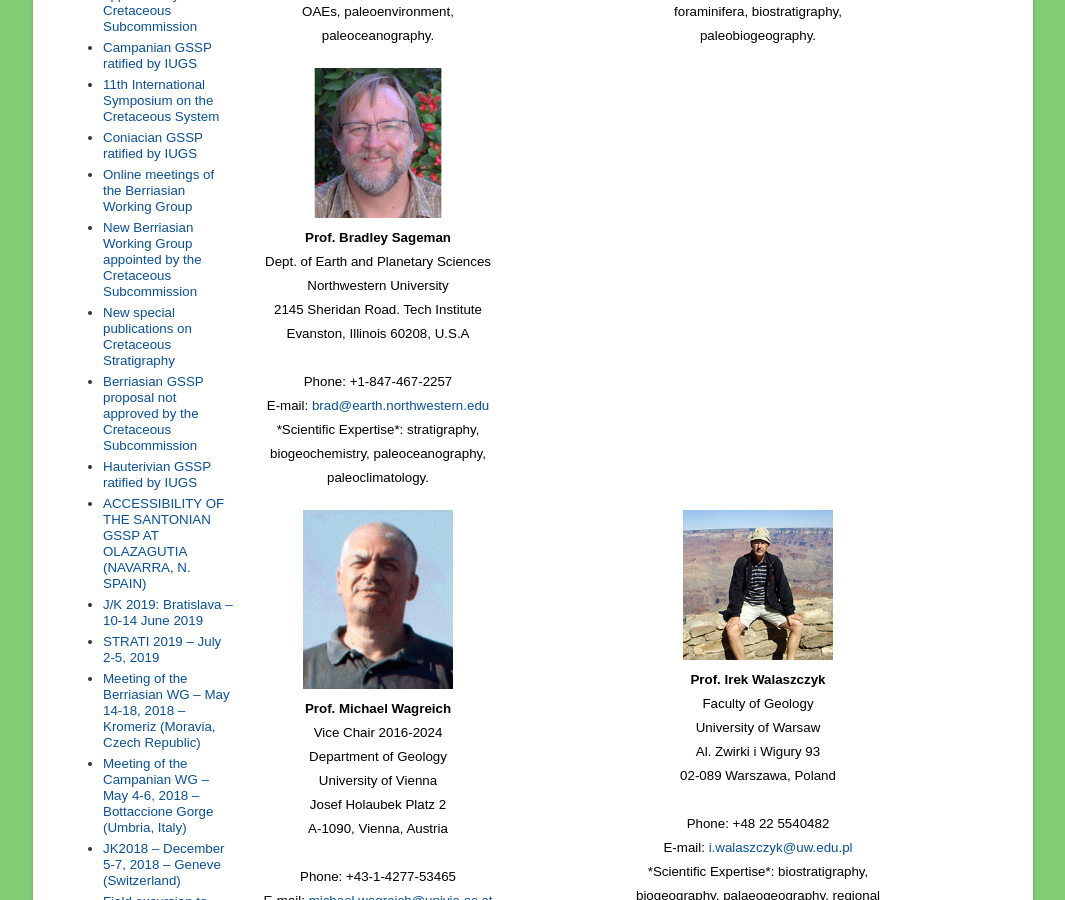
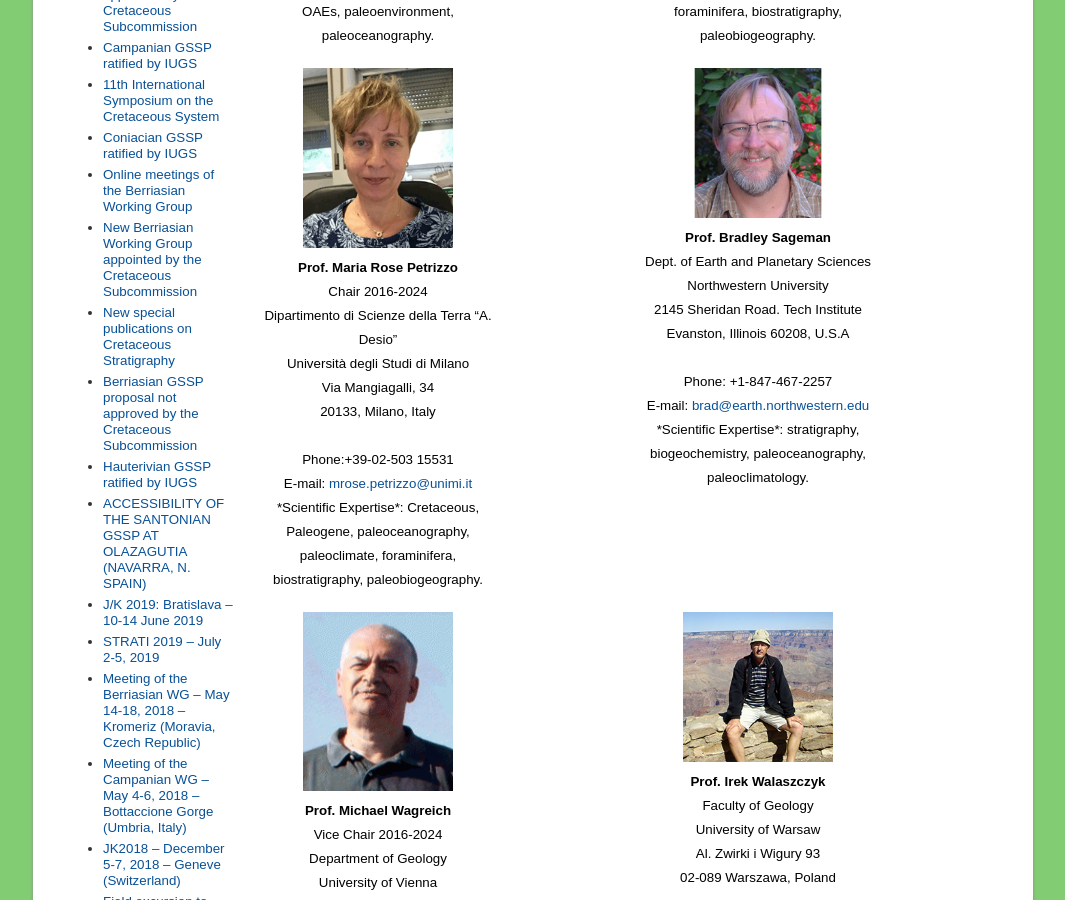
Before and after one commit to i-c-stratigraphy/subcommission-cretaceous, a Jekyll site: the page built from pages/corresponding members.md, in a window 1280 px wide and 900 px high, scrolled down 1332 px. Shown: the whole window, without its empty margins (107-1172 px from the left). Built offline with Jekyll 4.4.1, drawn with Linux system fonts in a browser that asks for light colours.

Commit message:
Update corresponding members.md

```diff
--- a/pages/corresponding members.md
+++ b/pages/corresponding members.md
@@ -55,7 +55,22 @@ permalink: /corresponding members
         <br />
         *Scientific Expertise*: Cretaceous, paleoceanography, paleoclimate, foraminifera, biostratigraphy, paleobiogeography.
     </div>
-    <div class="person" style="grid-row:3; grid-column:1;">
+   <div class="person" style="grid-row:3; grid-column:1;">
+        <img src="images/person-MRPetrizzo.gif" style="width:150px;" alt="Maria" /><br />
+        <strong>Prof. Maria Rose Petrizzo</strong><br />
+        Chair 2016-2024<br />
+        Dipartimento di Scienze della Terra “A. Desio”<br />
+        Università degli Studi di Milano<br />
+        Via Mangiagalli, 34<br />
+        20133, Milano, Italy<br />
+        <br />
+        Phone:+39-02-503 15531 <br />
+        E-mail: <a href="mailto:mrose.petrizzo@unimi.it">mrose.petrizzo@unimi.it</a>
+        <br />
+        *Scientific Expertise*: Cretaceous, Paleogene, paleoceanography, paleoclimate, foraminifera, biostratigraphy, paleobiogeography.
+    </div>
+
+    <div class="person" style="grid-row:3; grid-column:2;">
         <img src="images/person-sageman.jpg" style="width:150px;" alt="Sageman" /><br />
         <strong>Prof. Bradley Sageman</strong><br />
         Dept. of Earth and Planetary Sciences<br />
```
